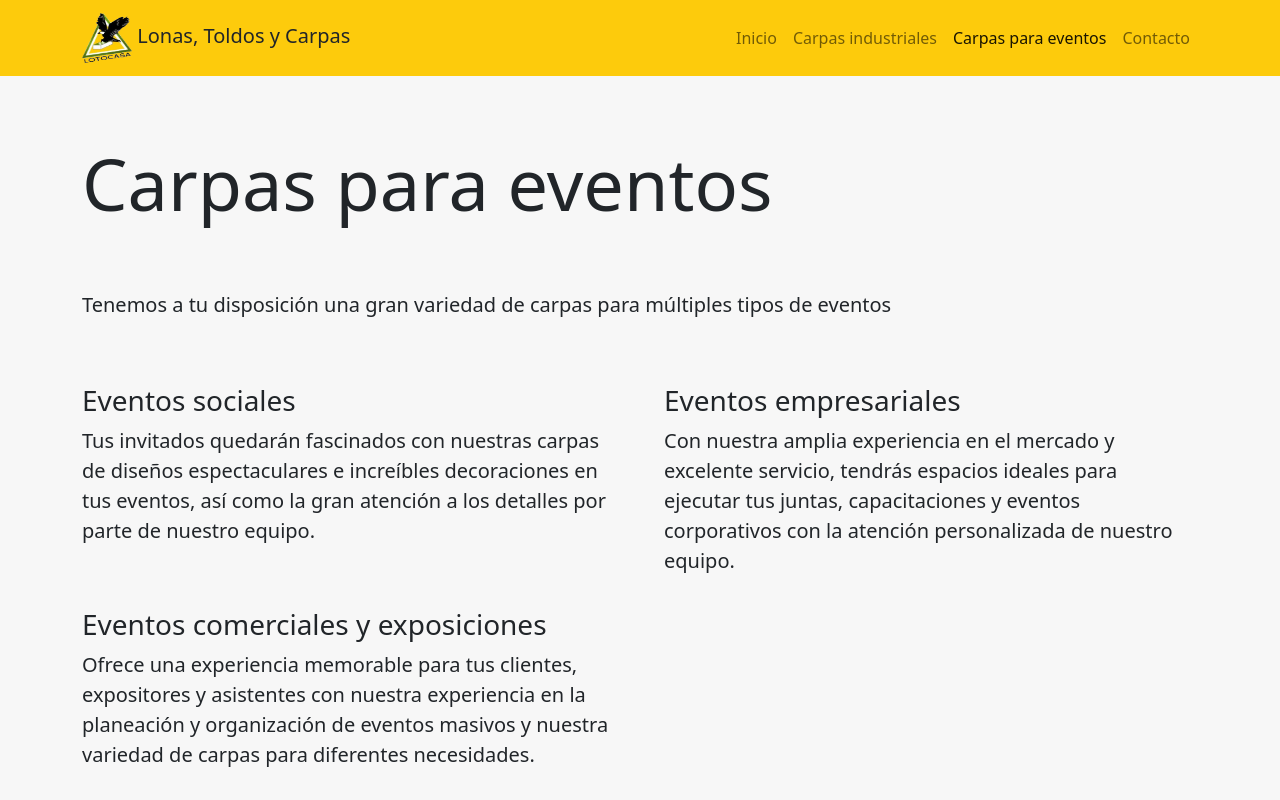
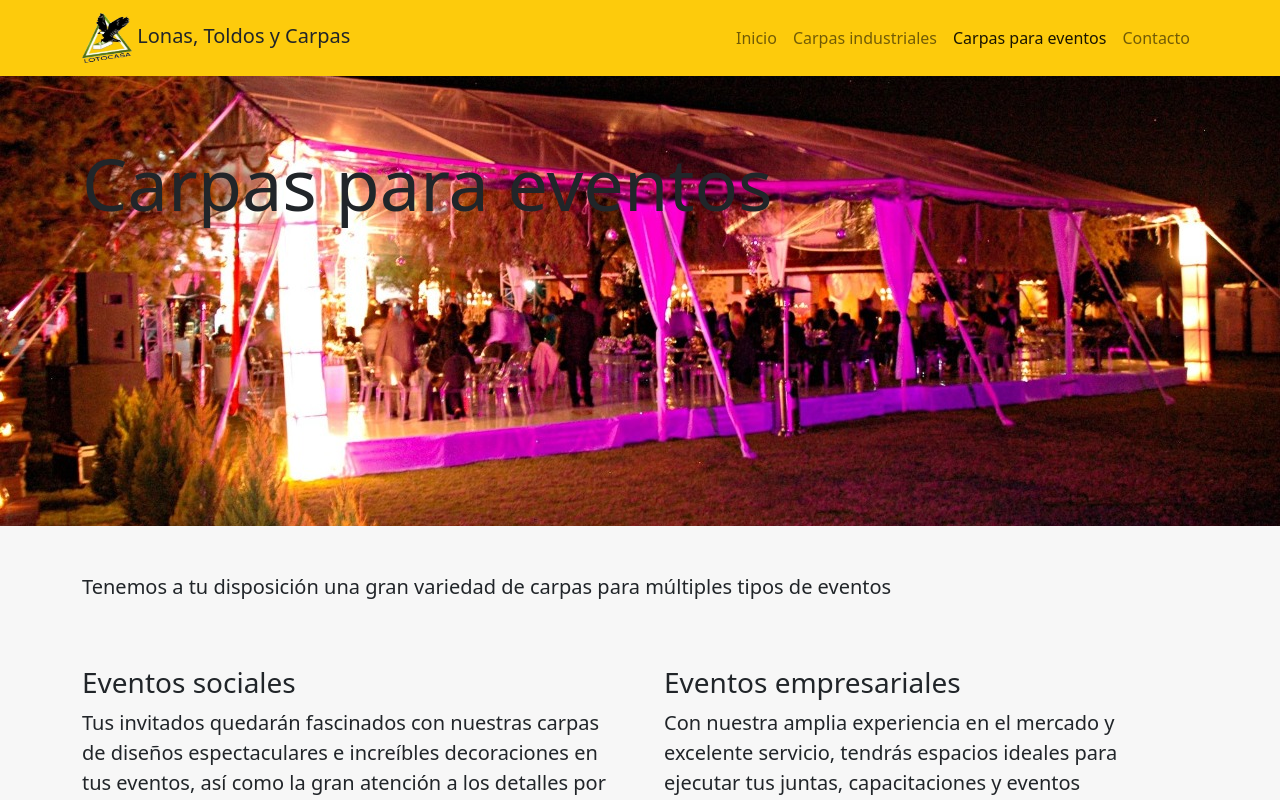
Before and after one commit to Comecacahuates/web-lotocasa, a Next.js app: page /CarpasParaEventos in a window 1280 px wide. Shown: the top 800 px of the page. Built offline with nearby package versions, Linux system fonts and the light colour scheme.

Commit message:
Agregar imagen de fondo a los títulos de las páginas

```diff
--- a/@types/pagestructure.ts
+++ b/@types/pagestructure.ts
@@ -2,6 +2,7 @@
 export type Page = {
   route: string;
   title: string;
+  titleBackgroundImage?: ImageFigure;
   displayTitle: boolean;
   sections: Section[];
 };
--- a/components/pagebuilder.tsx
+++ b/components/pagebuilder.tsx
@@ -45,7 +45,7 @@ export default function PageBuilder(props: PageBuilderProps) {
       </Head>
       {/* Título */}
       {displayTitle ? (
-        <SectionContainer>
+        <SectionContainer backgroundImage={page.titleBackgroundImage}>
           <Title level={1}>{title}</Title>
         </SectionContainer>
       ) : (
--- /dev/null
+++ b/components/ui/sectioncontainer.module.scss
@@ -0,0 +1,41 @@
+// 1. Include functions first (so you can manipulate colors, SVGs, calc, etc)
+@import "bootstrap/scss/functions";
+
+// 2. Include any default variable overrides here
+@import "../../styles/theme";
+
+// 3. Include remainder of required Bootstrap stylesheets
+@import "bootstrap/scss/variables";
+@import "bootstrap/scss/mixins";
+
+.background {
+  display: inline-block;
+  overflow: hidden;
+  position: relative;
+  width: 100%;
+  height: 250px;
+  @include media-breakpoint-up(sm) {
+    height: 300px;
+  }
+  @include media-breakpoint-up(md) {
+    height: 350px;
+  }
+  @include media-breakpoint-up(lg) {
+    height: 400px;
+  }
+  @include media-breakpoint-up(xl) {
+    height: 450px;
+  }
+}
+
+.background img {
+  pointer-events: none;
+  position: absolute;
+  width: 100%;
+  height: 100%;
+  z-index: -1;
+}
+
+.container {
+  height: 100%;
+}
--- a/components/ui/sectioncontainer.tsx
+++ b/components/ui/sectioncontainer.tsx
@@ -1,11 +1,15 @@
 import * as React from "react";
 import Container from "react-bootstrap/Container";
 import Title from "./title";
+import { ImageFigure } from "../../@types/pagestructure";
+import Image from "./image";
+import styles from "./sectioncontainer.module.scss";
 
 /** Propiedades del componente de contenedor de sección */
 export interface SectionContainerProps {
   title?: string;
   id?: string;
+  backgroundImage?: ImageFigure;
   children?: React.ReactNode;
 }
 
@@ -14,13 +18,25 @@ export default function SectionContainer(props: SectionContainerProps) {
   /* Propiedades */
   const title: string | undefined = props.title;
   const id: string = props.id || "";
+  const backgroundImage: ImageFigure | undefined = props.backgroundImage;
   const children: React.ReactNode | undefined = props.children;
 
   /* Renderización */
   return (
-    <Container id={id} className="py-3 overflow-hidden" fluid="md">
-      {title ? <Title level={2}>{title}</Title> : ""}
-      {children}
-    </Container>
+    <div className={backgroundImage !== undefined ? styles.background : ""}>
+      {backgroundImage !== undefined ? (
+        <Image imageFigure={backgroundImage} />
+      ) : (
+        ""
+      )}
+      <Container
+        id={id}
+        className={`py-3 overflow-hidden ${styles.container}`}
+        fluid="md"
+      >
+        {title ? <Title level={2}>{title}</Title> : ""}
+        {children}
+      </Container>
+    </div>
   );
 }
--- a/content/carpasindustriales.json
+++ b/content/carpasindustriales.json
@@ -1,6 +1,12 @@
 {
   "route": "/CarpasIndustriales",
   "title": "Carpas industriales",
+  "titleBackgroundImage": {
+    "figureType": "imageFigure",
+    "src": "/images/carpas-industriales/domo-0.jpg",
+    "alt": "Carpa de domo",
+    "cover": true
+  },
   "displayTitle": true,
   "sections": [
     {
--- a/content/carpasparaeventos.json
+++ b/content/carpasparaeventos.json
@@ -1,6 +1,12 @@
 {
   "route": "/CarpasParaEventos",
   "title": "Carpas para eventos",
+  "titleBackgroundImage": {
+    "figureType": "imageFigure",
+    "src": "/images/carpas-eventos/dos-aguas-1.jpg",
+    "alt": "Carpa a dos aguas",
+    "cover": true
+  },
   "displayTitle": true,
   "sections": [
     {
--- a/content/index.json
+++ b/content/index.json
@@ -30,7 +30,6 @@
             },
             "caption": {
               "title": "Carpas industriales",
-              "text": "Obtén un nuevo espacio de almacenamiento o área de trabajo que se adapte a tus necesidades de tamaño, iluminación y diseño.",
               "button": {
                 "label": "Conocer más",
                 "href": "/CarpasIndustriales"
@@ -46,7 +45,6 @@
             },
             "caption": {
               "title": "Carpas para eventos",
-              "text": "Agrega a tu fecha especial el toque de elegancia y profesionalismo que soñaste para sorprender a tus clientes o colaboradores.",
               "button": {
                 "label": "Conocer más",
                 "href": "/CarpasParaEventos"
```
Also changed, not shown: public/images/carpas-eventos/dos-aguas-1.jpg (added), public/images/carpas-industriales/domo-0.jpg (added).
